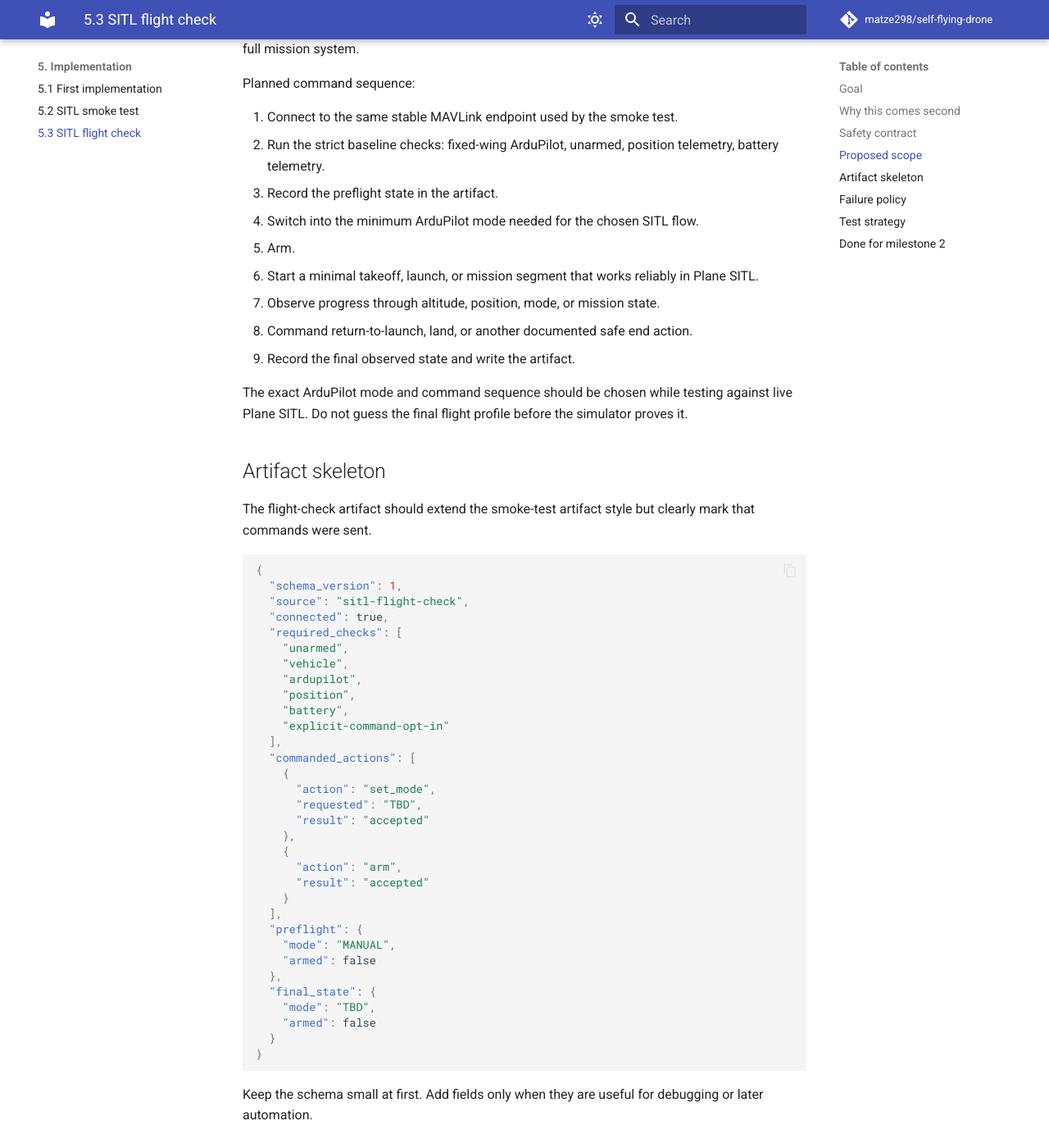
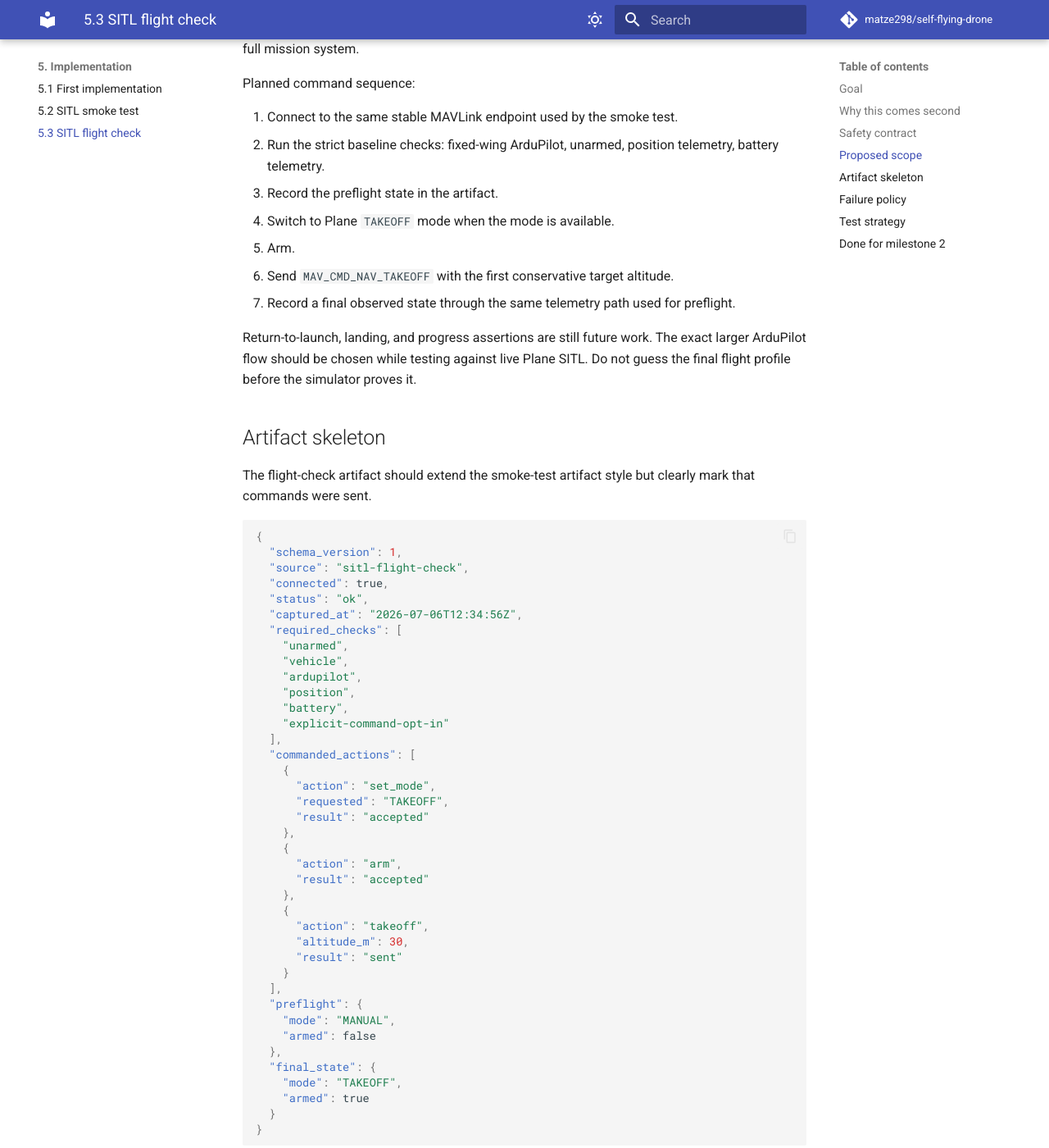
Before and after one commit to matze298/self-flying-drone, an MkDocs documentation site: the page built from docs/implementation/sitl-flight-check.md, in a window 1280 px wide and 1400 px high, scrolled down 1869 px. Shown: the whole window at 82% size. Built offline with MkDocs 1.6.1 and Material for MkDocs 9.7.7, drawn with Linux system fonts in a browser that asks for light colours; comment, search, counter and statistics services are not loaded; some of the changed text lies outside the part shown.

Commit message:
feat: record sitl flight final state

````diff
--- a/docs/implementation/sitl-flight-check.md
+++ b/docs/implementation/sitl-flight-check.md
@@ -56,14 +56,12 @@ Planned command sequence:
 1. Connect to the same stable MAVLink endpoint used by the smoke test.
 2. Run the strict baseline checks: fixed-wing ArduPilot, unarmed, position telemetry, battery telemetry.
 3. Record the preflight state in the artifact.
-4. Switch into the minimum ArduPilot mode needed for the chosen SITL flow.
+4. Switch to Plane `TAKEOFF` mode when the mode is available.
 5. Arm.
-6. Start a minimal takeoff, launch, or mission segment that works reliably in Plane SITL.
-7. Observe progress through altitude, position, mode, or mission state.
-8. Command return-to-launch, land, or another documented safe end action.
-9. Record the final observed state and write the artifact.
+6. Send `MAV_CMD_NAV_TAKEOFF` with the first conservative target altitude.
+7. Record a final observed state through the same telemetry path used for preflight.
 
-The exact ArduPilot mode and command sequence should be chosen while testing against live Plane SITL. Do not guess the final flight profile before the simulator proves it.
+Return-to-launch, landing, and progress assertions are still future work. The exact larger ArduPilot flow should be chosen while testing against live Plane SITL. Do not guess the final flight profile before the simulator proves it.
 
 ## Artifact skeleton
 
@@ -74,6 +72,8 @@ The flight-check artifact should extend the smoke-test artifact style but clearl
   "schema_version": 1,
   "source": "sitl-flight-check",
   "connected": true,
+  "status": "ok",
+  "captured_at": "2026-07-06T12:34:56Z",
   "required_checks": [
     "unarmed",
     "vehicle",
@@ -85,12 +85,17 @@ The flight-check artifact should extend the smoke-test artifact style but clearl
   "commanded_actions": [
     {
       "action": "set_mode",
-      "requested": "TBD",
+      "requested": "TAKEOFF",
       "result": "accepted"
     },
     {
       "action": "arm",
       "result": "accepted"
+    },
+    {
+      "action": "takeoff",
+      "altitude_m": 30,
+      "result": "sent"
     }
   ],
   "preflight": {
@@ -98,13 +103,13 @@ The flight-check artifact should extend the smoke-test artifact style but clearl
     "armed": false
   },
   "final_state": {
-    "mode": "TBD",
-    "armed": false
+    "mode": "TAKEOFF",
+    "armed": true
   }
 }
 ```
 
-Keep the schema small at first. Add fields only when they are useful for debugging or later automation.
+Keep the schema small at first. Add fields only when they are useful for debugging or later automation. When a command is rejected before the nominal final observation, the artifact uses `status: "failed"` and `final_state: null` while preserving the rejected command entry.
 
 ## Failure policy
 
@@ -117,7 +122,7 @@ The flight check should fail closed.
 | Mode change is rejected | Stop, record the rejection, do not arm |
 | Arming is rejected | Stop, record the rejection |
 | Progress condition is not met before timeout | Command the safest documented end action available, then fail |
-| Final state cannot be observed | Fail and keep the artifact for debugging |
+| Final state cannot be observed | Fail before reporting a passing result |
 
 When in doubt, prefer a boring failed artifact over hiding an ambiguous state.
 
@@ -150,8 +156,8 @@ The artifact must show:
 | Preflight checks | Strict baseline passed before commands |
 | `commanded_actions` | Non-empty and ordered |
 | Mode/arm commands | Recorded with results |
-| Progress observation | Altitude, position, mode, or mission progress was checked |
-| Final state | Known and documented |
+| Progress observation | Altitude, position, mode, or mission progress was checked once implemented |
+| Final state | Serialized for accepted command plans, or `null` when command rejection prevents it |
 | Vision/model involvement | None |
 
 After this milestone, the next simulation work should be failure drills: reconnect behavior, low-battery action, fence action, and command rejection when preconditions are false.
````
Also changed, not shown: other parts of docs/implementation/sitl-flight-check.md (+1 -0 lines), docs/implementation/sitl-smoke-test.md (+10 -2 lines), 4 other files.
